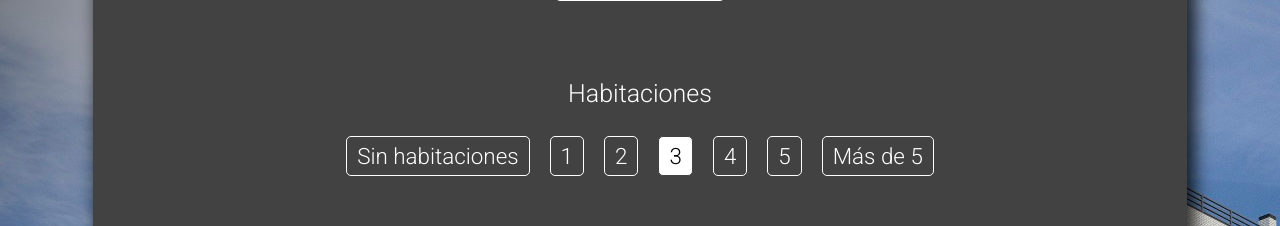
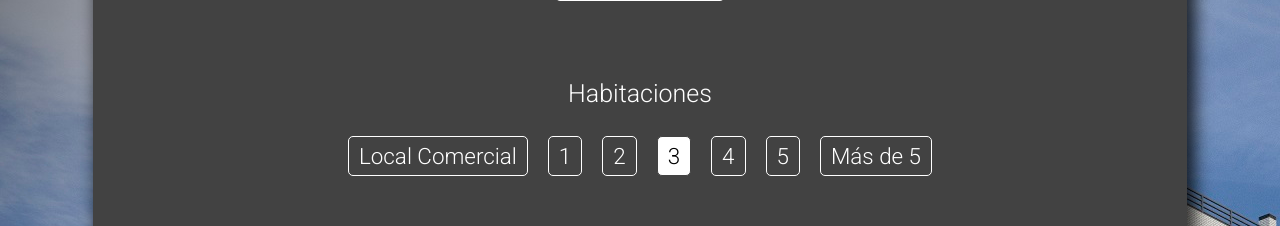
Before and after one commit to Xavierperals/autoproject, a React (Create React App) app: page / in a window 1280 px wide. Shown: the part 1020-1246 px from the top of the page. Built offline with nearby package versions, Linux system fonts and the light colour scheme; no server answers.

Commit message:
changing label

```diff
--- a/src/components/autoproject-form/AutoProjectForm.tsx
+++ b/src/components/autoproject-form/AutoProjectForm.tsx
@@ -150,7 +150,7 @@ export class AutoProjectForm extends React.Component<Props, State> {
       <Step title="Habitaciones">
         <Options
           options={[
-            { text: 'Sin habitaciones', value: '0' },
+            { text: 'Local Comercial', value: '0' },
             { text: '1', value: '1' },
             { text: '2', value: '2' },
             { text: '3', value: '3' },
```
